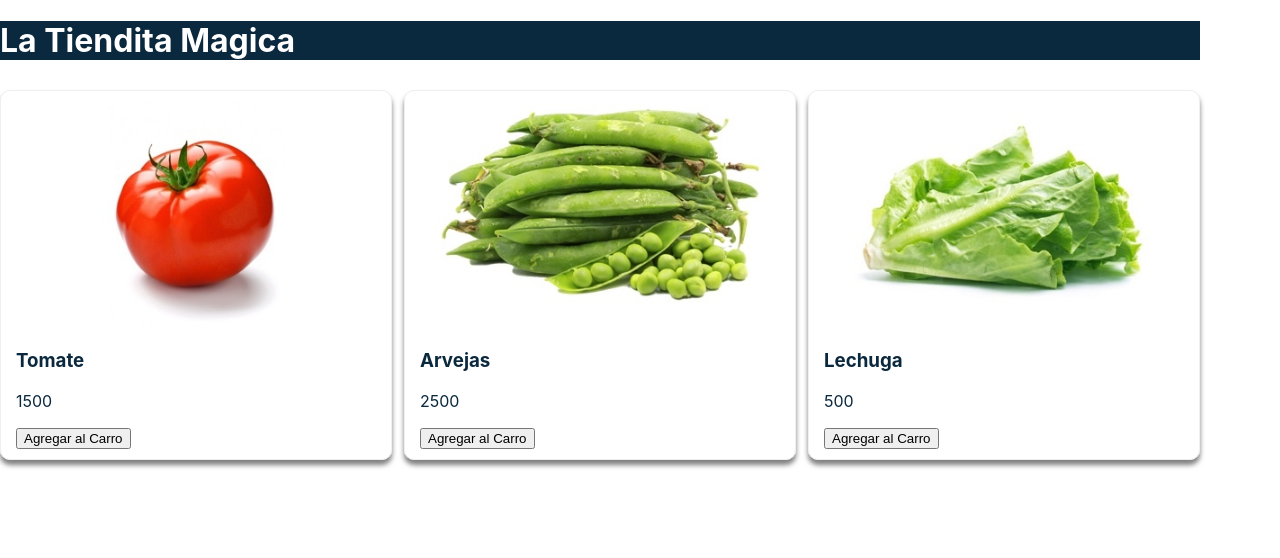
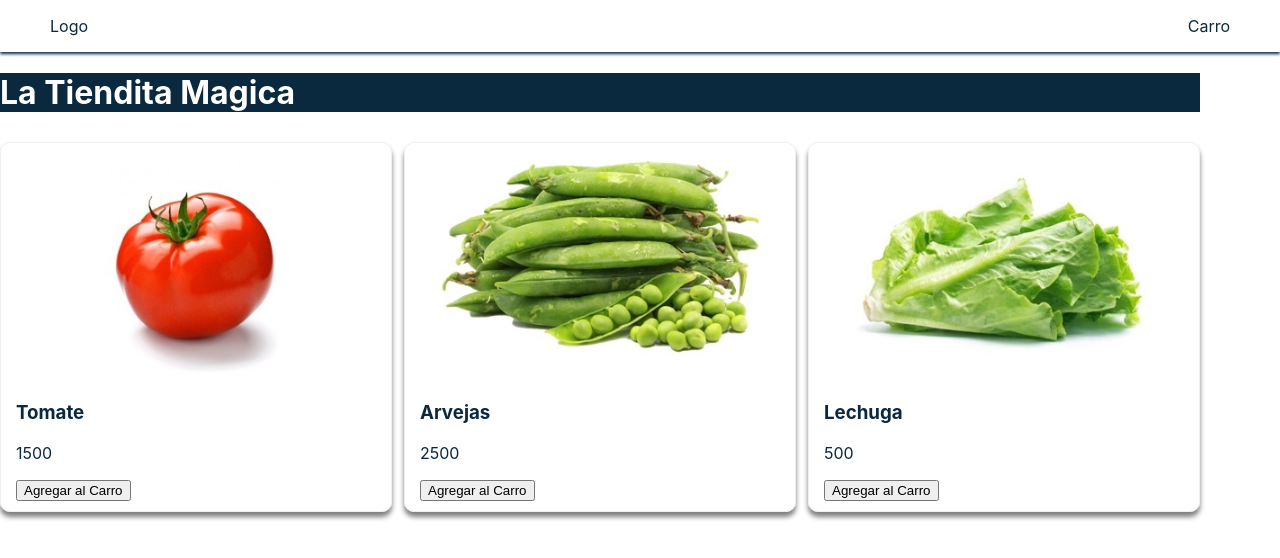
Before and after one commit to chikiza/Entrega05, a React (Create React App) app in the folder entrega05/: page / in a window 1280 px wide. Shown: the top 558 px of the page. Built offline with nearby package versions, Linux system fonts and the light colour scheme.

Commit message:
component navbar
ok

```diff
--- a/entrega05/src/App.js
+++ b/entrega05/src/App.js
@@ -3,6 +3,7 @@ import { Component } from "react"
 import Productos from './components/Productos'
 import Layout from './components/Layout'
 import Title from './components/Title'
+import Navbar from './components/Navbar'
 
 class App extends Component {
   state = {
@@ -15,6 +16,7 @@ class App extends Component {
   render() {
     return (
       <div>
+        <Navbar/>
         <Layout>
           <Title />
       <Productos
--- /dev/null
+++ b/entrega05/src/components/Navbar.js
@@ -0,0 +1,26 @@
+import { Component } from "react";
+
+const styles = {
+    navbar: {
+        display: 'flex',
+        flexDirection: 'row',
+        alingItems: 'center',
+        color:'#0a283e',
+        justifyContent: 'space-between',
+        position: 'relative',
+        padding: '0 50px',
+        boxShadow: '0 2px 3px',
+    }
+}
+class Navbar extends Component {
+    render() {
+        return(
+            <nav style={styles.navbar}>
+                <p>Logo</p>
+                <p>Carro</p>
+            </nav>
+        )
+    }
+}
+
+export default Navbar
```
